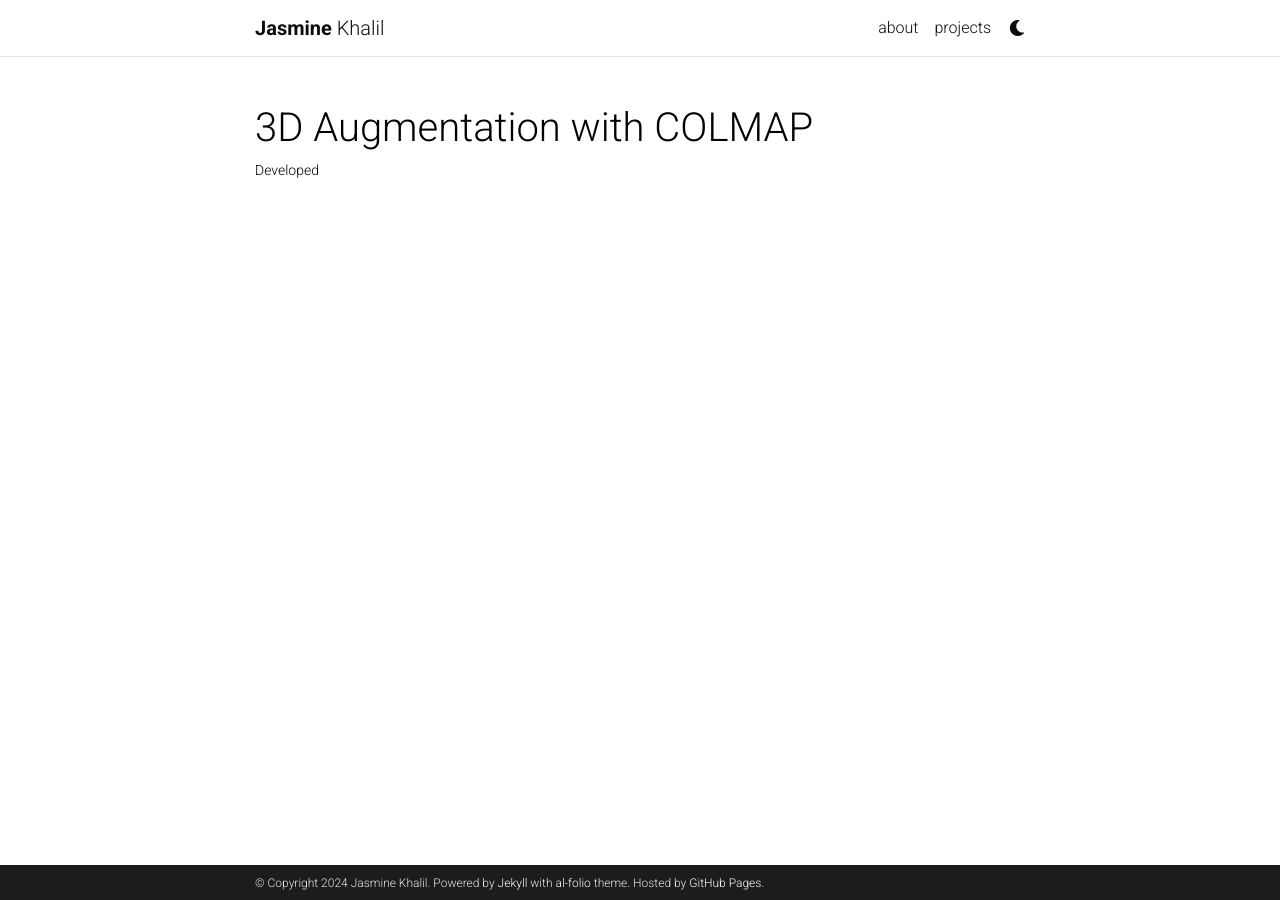
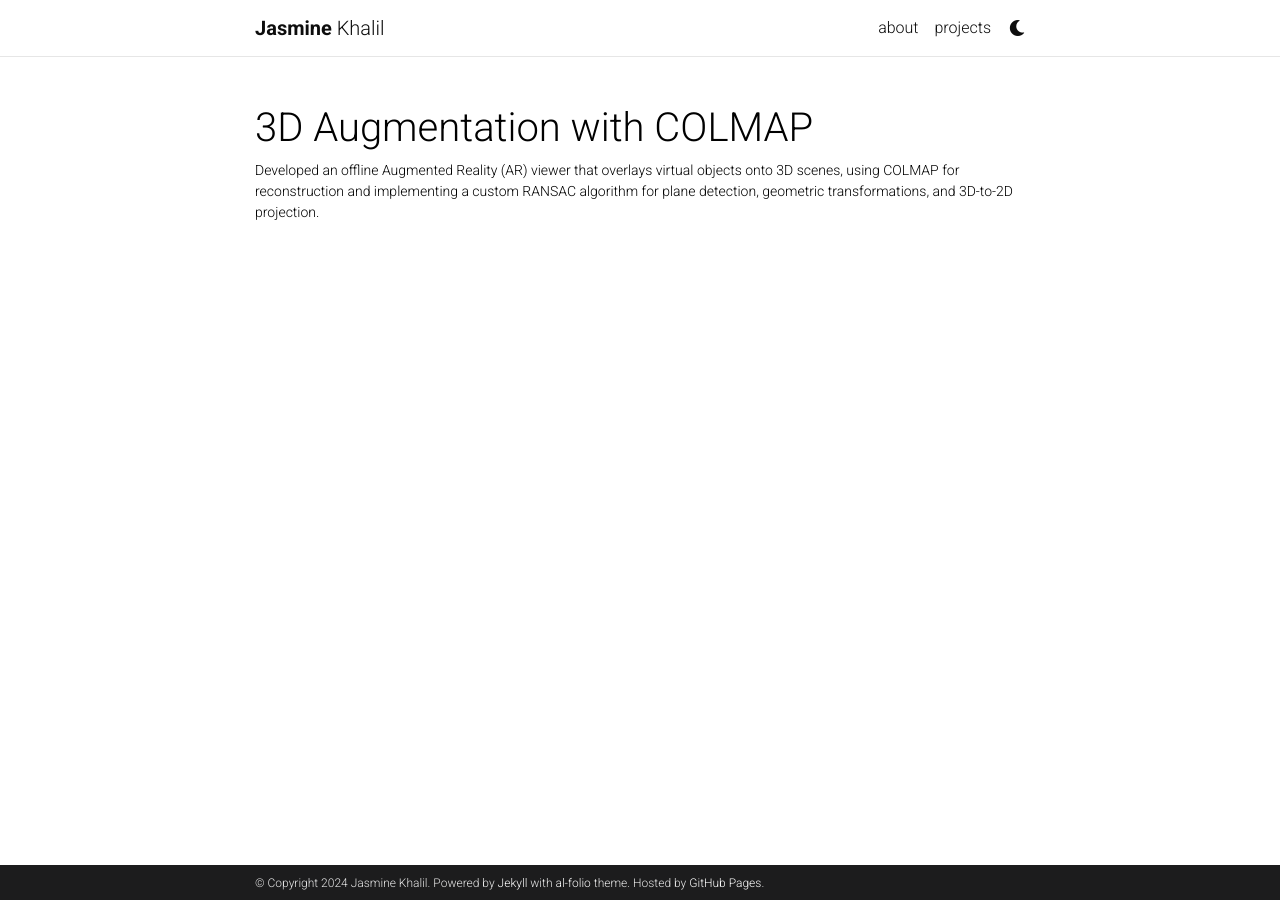
Before and after one commit to Jasminekhalil/jasminekhalil.github.io, a Jekyll site: the page built from _projects/9_project.md, in a window 1280 px wide. Built offline with Jekyll 4.4.1, drawn with Linux system fonts in a browser that asks for light colours; comment, search, counter and statistics services are not loaded; a style sheet for code colours, icons or effects is not loaded.

Commit message:
update project

```diff
--- a/_projects/9_project.md
+++ b/_projects/9_project.md
@@ -1,8 +1,8 @@
 ---
 layout: page
 title: 3D Augmentation with COLMAP
-description: Developed
-img: assets/img/colmap.jpg
+description: Developed an offline Augmented Reality (AR) viewer that overlays virtual objects onto 3D scenes, using COLMAP for reconstruction and implementing a custom RANSAC algorithm for plane detection, geometric transformations, and 3D-to-2D projection.
+img: assets/img/colmap.png
 redirect: ../assets/pdf/colmapproject.pdf
 importance: 1
 category: fun
```
Also changed, not shown: assets/img/colmap.png.
